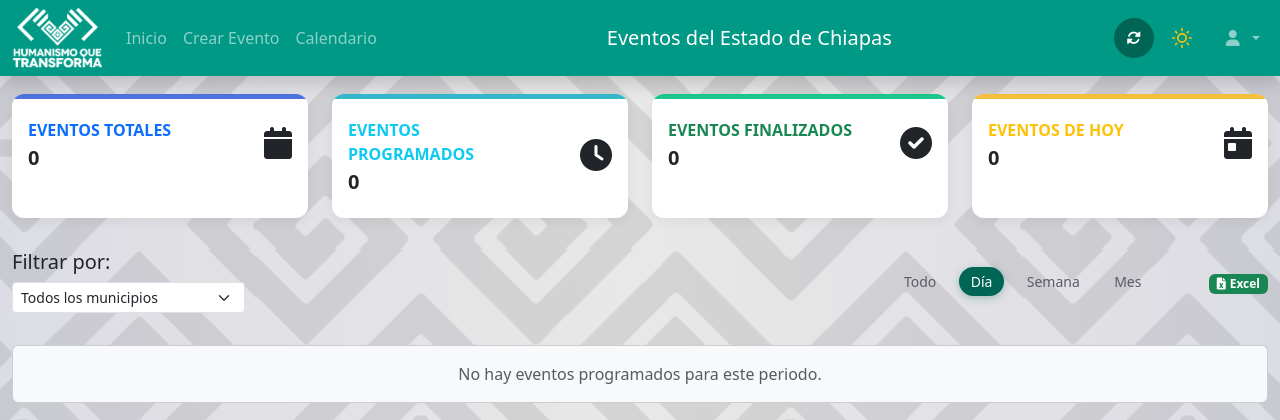
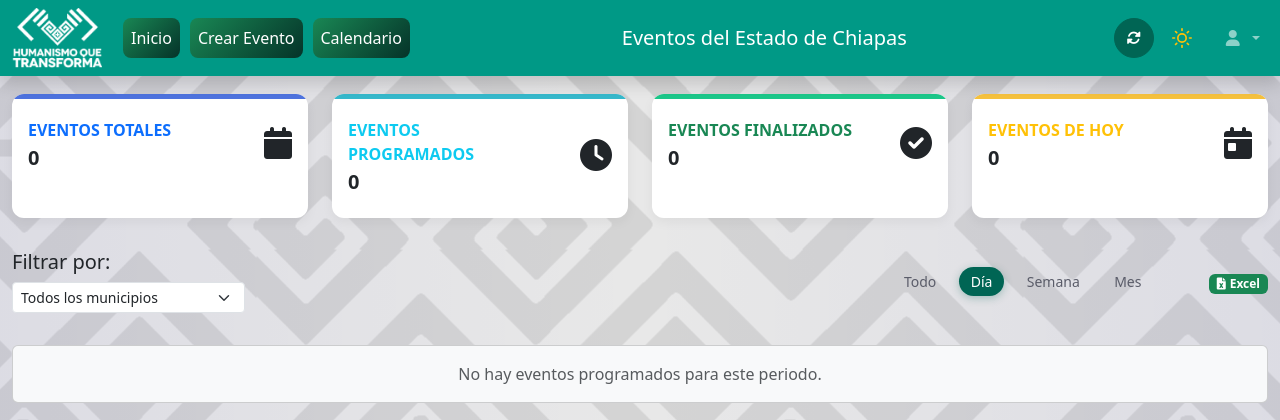
Before and after one commit to maquio369/asersores_eventos, a Django app: page / in a window 1280 px wide. Shown: the top 420 px of the page. Run offline with Django 5.2, Linux system fonts and the light colour scheme; the visitor is signed in with stand-in values (Sample User, id 1); data comes from the database, SQL or seed files in the repository; data that the repository does not hold is empty; some libraries are stand-ins or nearby versions.

Commit message:
botones con estilo

```diff
--- a/static/css/custom.css
+++ b/static/css/custom.css
@@ -551,3 +551,17 @@
 [data-bs-theme="dark"] .select2-selection__clear:hover {
     color: #ff8a8a; /* Lighter red for dark mode */
 }
+
+.btn-dashboard {
+    border-radius: 8px;
+    transition: transform 0.3s ease-in-out, box-shadow 0.3s ease-in-out;
+    background: linear-gradient(135deg, #198754 0%, #053329 100%);
+    color: white !important;
+    border-color: #053329;
+    margin: 0 5px;
+}
+
+.btn-dashboard:hover {
+    transform: translateY(-2px);
+    box-shadow: 0 4px 8px rgba(0,0,0,0.2);
+}
--- a/templates/_sidebar_content.html
+++ b/templates/_sidebar_content.html
@@ -15,19 +15,19 @@
 
     <!-- Enlaces de navegación -->
     <li class="nav-item">
-        <a class="nav-link text-center text-lg-start" href="{% url 'dashboard' %}">
+        <a class="nav-link text-center text-lg-start btn-dashboard" href="{% url 'dashboard' %}">
             <i class="fas fa-home d-lg-none me-2"></i>Inicio
         </a>
     </li>
 
     <li class="nav-item">
-        <a class="nav-link text-center text-lg-start" href="{% url 'crear_evento' %}">
+        <a class="nav-link text-center text-lg-start btn-dashboard" href="{% url 'crear_evento' %}">
             <i class="fas fa-plus d-lg-none me-2"></i>Crear Evento
         </a>
     </li>
 
     <li class="nav-item">
-        <a class="nav-link text-center text-lg-start" href="{% url 'calendar_view' %}">
+        <a class="nav-link text-center text-lg-start btn-dashboard" href="{% url 'calendar_view' %}">
             <i class="fas fa-calendar d-lg-none me-2"></i>Calendario
         </a>
     </li>
```
